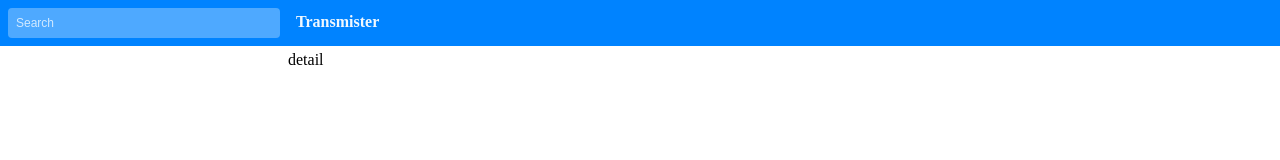
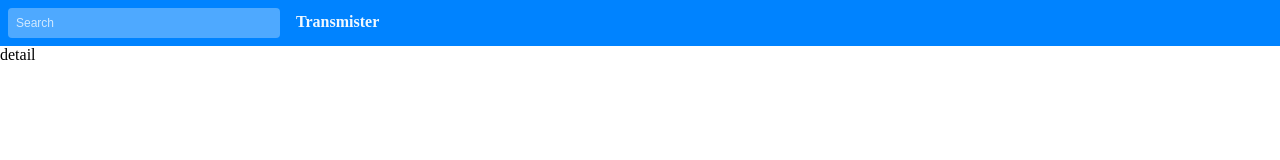
Before and after one commit to transmister/transmister-server-and-web, a Next.js app: page / in a window 1280 px wide. Shown: the top 160 px of the page. Built offline with nearby package versions, Linux system fonts and the light colour scheme.

Commit message:
Update components/masterDetial/master contact list

```diff
--- a/components/masterDetail/master.js
+++ b/components/masterDetail/master.js
@@ -1,6 +1,6 @@
 import styles from "./master.module.css"
 
-var $data = [
+var testData = [
     {
         title: "A",
         description: "UI Test A"
@@ -17,12 +17,7 @@ var $data = [
 
 export default function Master(props) {
     return (
-        <div className={styles.master}>{(function (data) {
-            var tmp = new Array()
-            for (const index in $data) {
-                tmp.push(<h3>{$data.title}</h3>)
-            }
-            return <div>{tmp}</div>
-        })(props.data)}</div>
+        <div>{function () {
+        }}</div>
     )
 }
```
